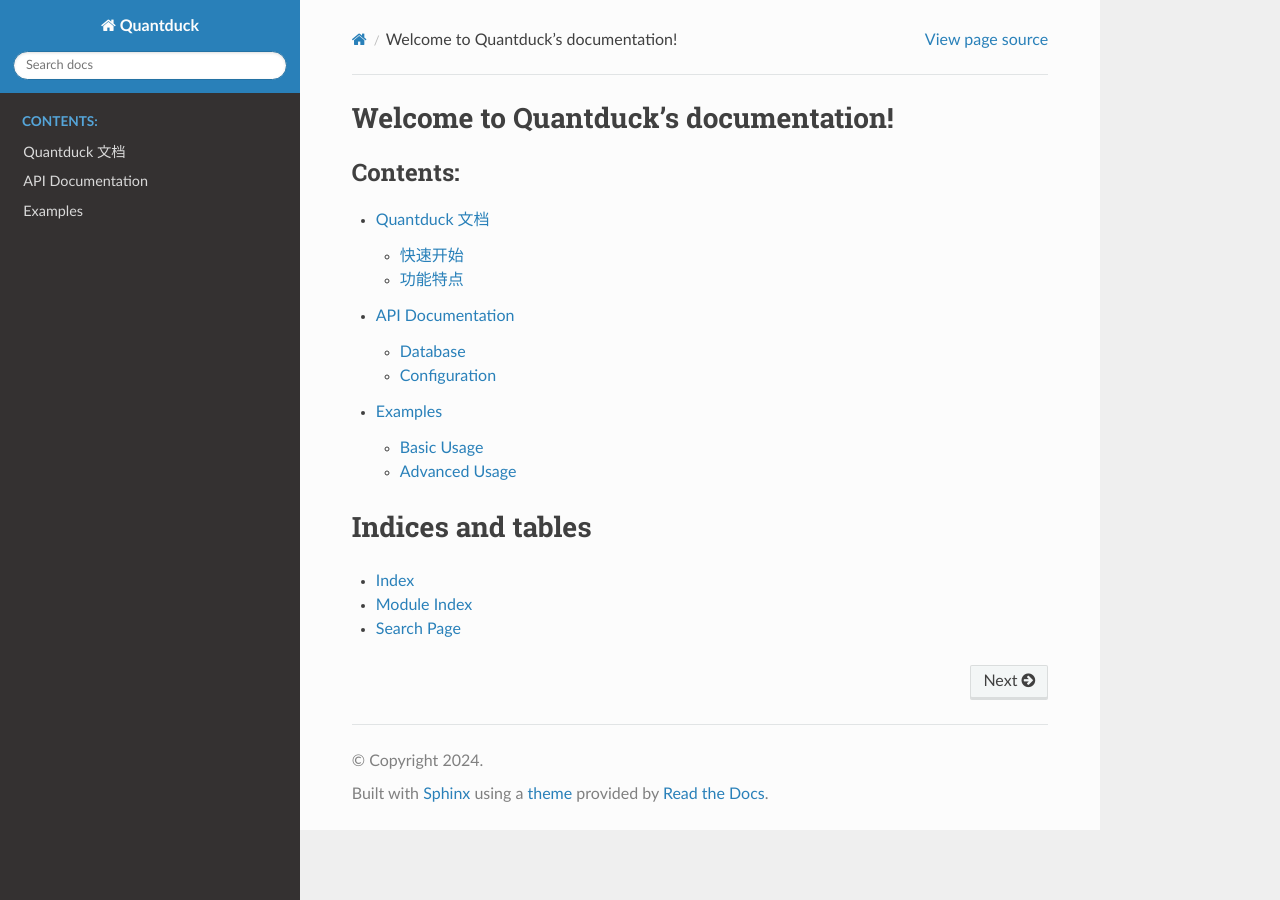
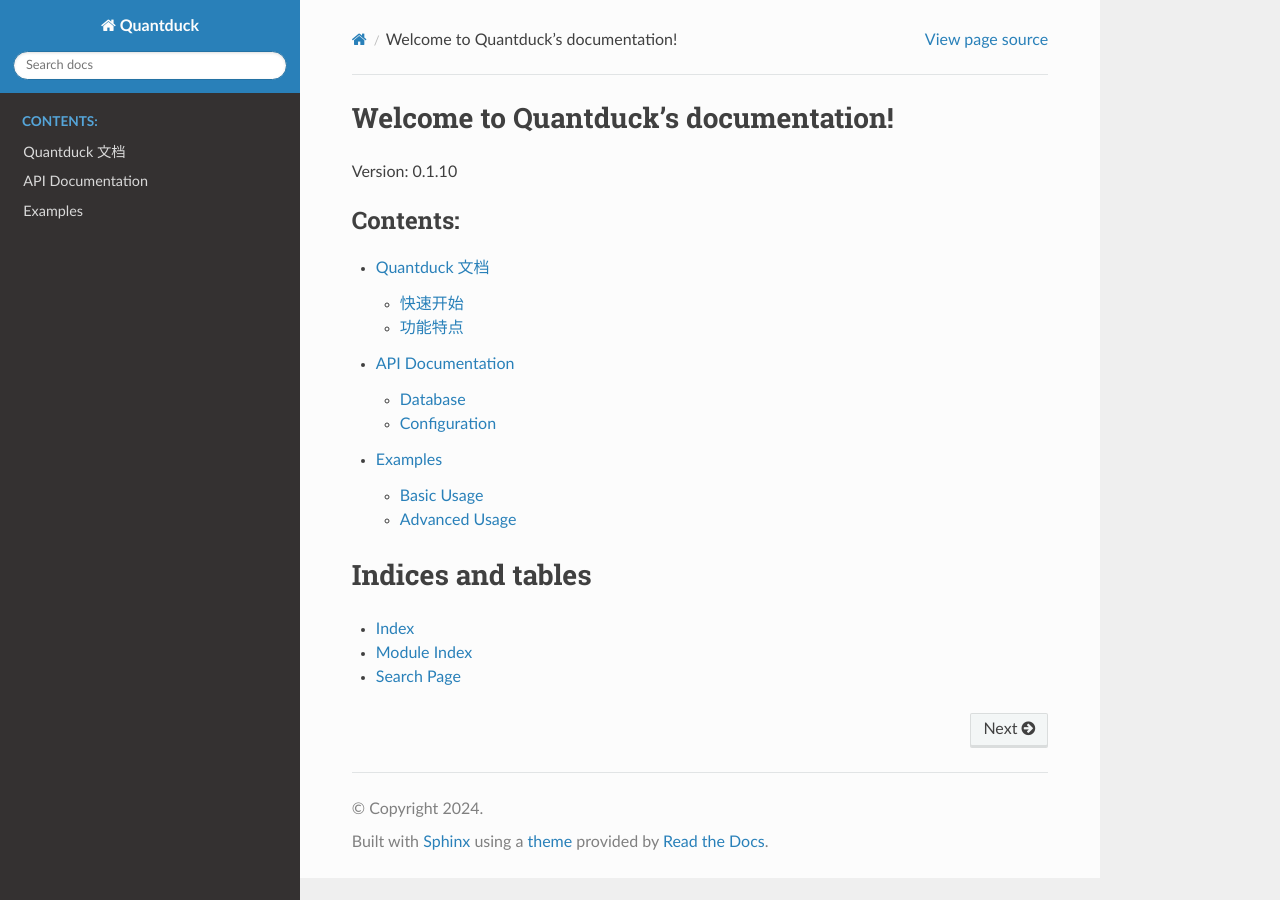
Before and after one commit to msjmsj/quantduck, a Sphinx documentation site: the page built from docs/index.rst, in a window 1280 px wide. Built offline with Sphinx 7.4.7 and the Read the Docs theme 3.1.0, drawn with Linux system fonts in a browser that asks for light colours.

Commit message:
添加版本号

```diff
--- a/docs/conf.py
+++ b/docs/conf.py
@@ -2,9 +2,16 @@
 import sys
 sys.path.insert(0, os.path.abspath('..'))
 
+# 导入版本号
+from quantduck import __version__
+
 project = 'Quantduck'
 copyright = '2024'
 author = 'Quantduck Team'
+
+# 添加版本信息
+version = __version__
+release = __version__
 
 extensions = [
     'sphinx.ext.autodoc',
--- a/docs/index.rst
+++ b/docs/index.rst
@@ -1,5 +1,7 @@
 Welcome to Quantduck's documentation!
 ===================================
+
+Version: |version|
 
 .. toctree::
    :maxdepth: 2
--- a/quantduck/__init__.py
+++ b/quantduck/__init__.py
@@ -2,4 +2,4 @@
 Quantduck - A quantitative analysis library
 """
 
-__version__ = "0.1.9"
+__version__ = "0.1.10"
--- a/setup.py
+++ b/setup.py
@@ -3,7 +3,7 @@
 
 setup(
     name="quantduck",
-    version="0.1.9",
+    version="0.1.10",
     packages=find_packages(),
     install_requires=[
         "psycopg2-binary",
```
Also changed, not shown: docs/readme.md (+5 -0 lines).
